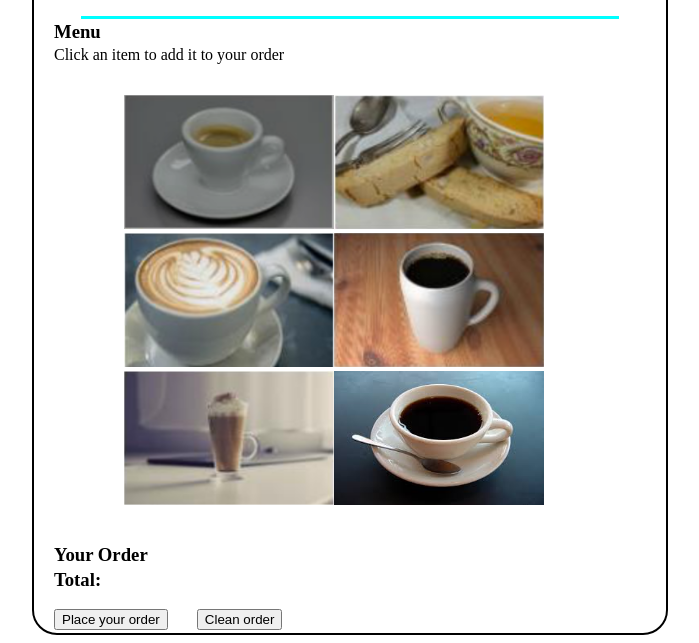
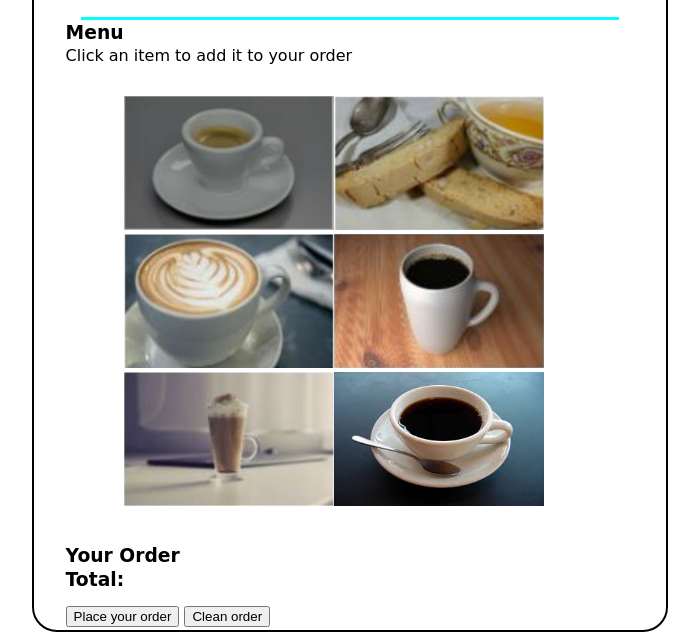
Before and after one commit to kdeicide/OOP-and-Ajax, a plain HTML site: page assignment2/index.html in a window 1280 px wide. Shown: the part 193-836 px from the top of the page, without its empty margins (290-989 px from the left). Drawn offline with nearby package versions, Linux system fonts and the light colour scheme.

Commit message:
adjusted layout issue

```diff
--- a/assignment2/index.css
+++ b/assignment2/index.css
@@ -1,3 +1,6 @@
+body {
+  font-family: cursive;
+}
 #main_container {
   border: black solid 2px;
   width: 50%;
@@ -32,7 +35,7 @@
   min-width: 400px;
 }
 .text_info {
-  margin: 2px 5px 3px 20px;
+  margin: 2px 5px 3px 5%;
 }
 #order_pics p {
   position: relative;
--- a/assignment2/index.html
+++ b/assignment2/index.html
@@ -84,8 +84,10 @@
         <div id="order_selected"></div>
         <h3 class="text_info">Total:</h3>
         <p id="total_price"></p>
-        <input type="button" class="text_info" value="Place your order" />
-        <input type="button" class="text_info" value="Clean order" />
+        <div class="text_info">
+        <input type="button"  value="Place your order" />
+        <input type="button"  value="Clean order" />
+      </div>
       </div>
     </div>
   </body>
```
